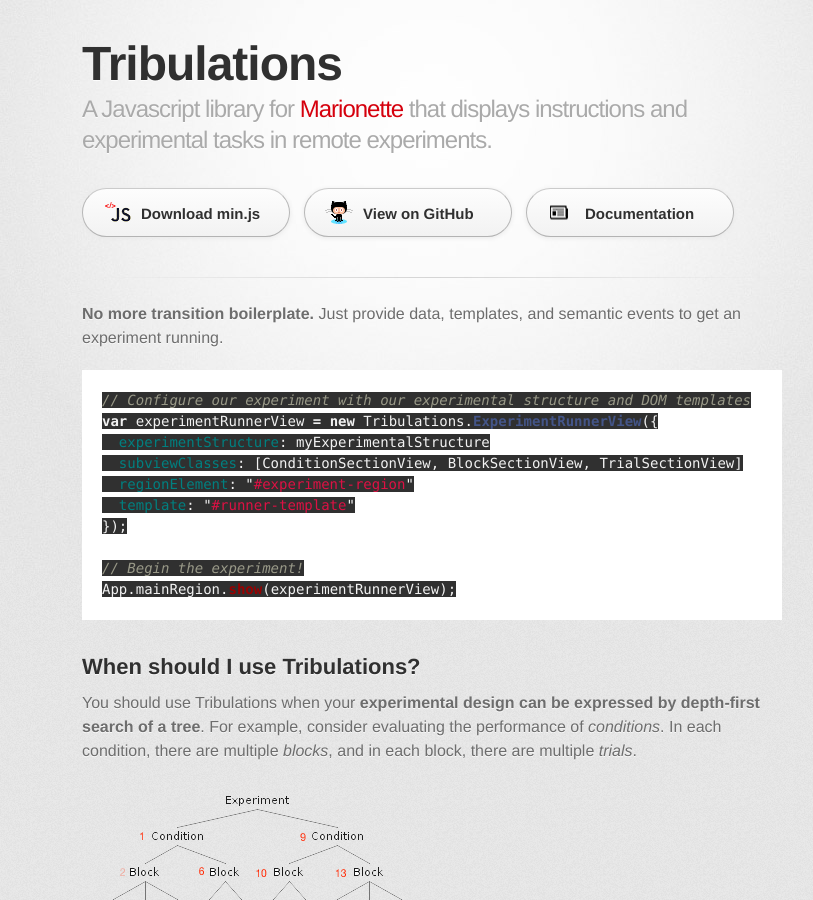
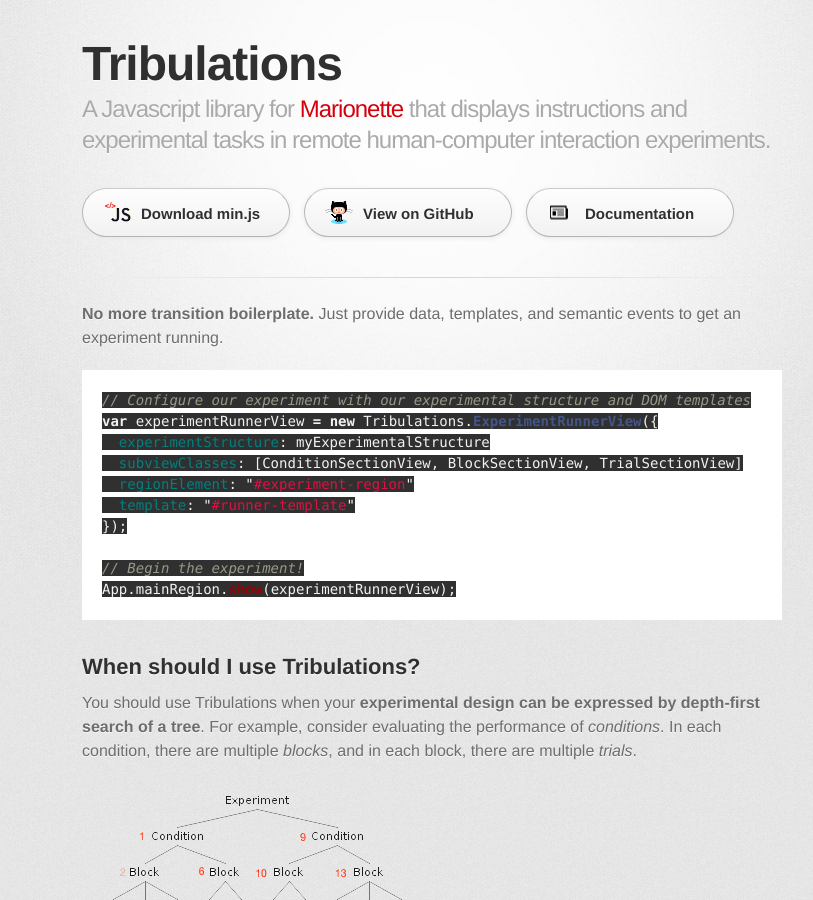
Before and after one commit to louisrli/tribulations, a Jekyll site: the page built from index.md, in a window 1280 px wide and 900 px high. Shown: the whole window, without its empty margins (208-1021 px from the left). Built offline with Jekyll 4.4.1, drawn with Linux system fonts in a browser that asks for light colours; some web fonts are replaced; Markdown is read by kramdown in place of the engine named in the settings.

Commit message:
Added a reference to HCI in tagline

```diff
--- a/_layouts/index.html
+++ b/_layouts/index.html
@@ -19,7 +19,8 @@
 
         <header>
           <h1>Tribulations</h1>
-          <h2>A Javascript library for <a href="http://marionettejs.com">Marionette</a> that displays instructions and experimental tasks in remote experiments.</h2>
+          <h2>A Javascript library for <a href="http://marionettejs.com">Marionette</a> that displays instructions
+            and experimental tasks in remote human-computer interaction experiments.</h2>
         </header>
 
         <section id="downloads" class="clearfix">
```
